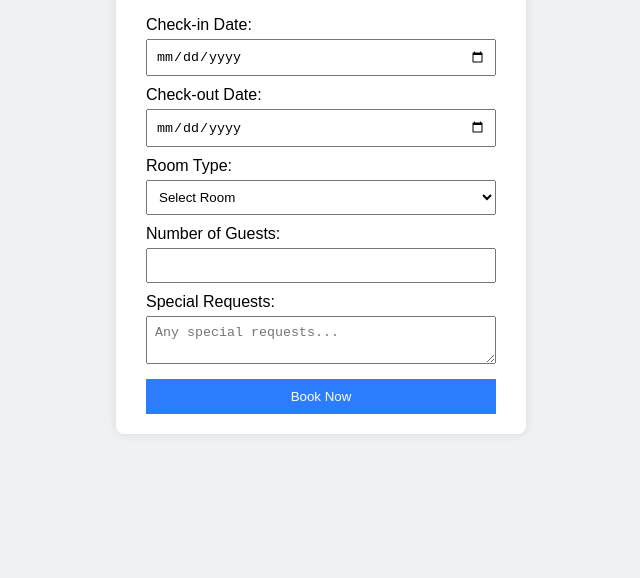
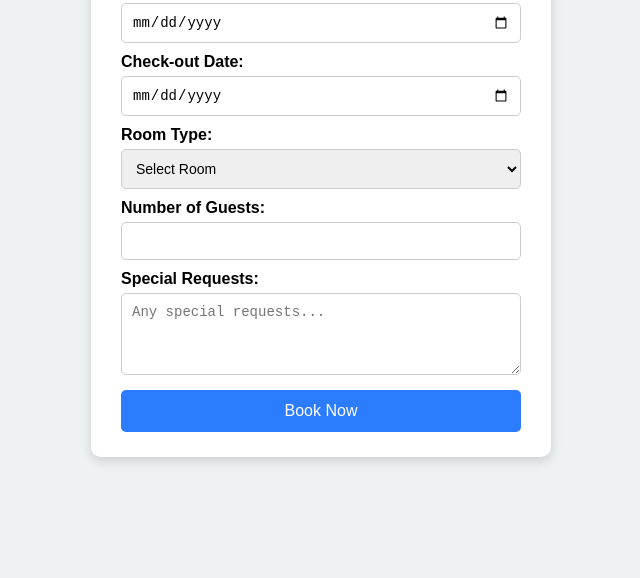
Before and after one commit to Amisha-1580/Hotel-Booking_form_spcl_training, a plain HTML site: page index.html in a window 1280 px wide. Shown: the part 238-816 px from the top of the page, without its empty margins (319-959 px from the left). Drawn offline with Linux system fonts and the light colour scheme.

Commit message:
Update style.css

```diff
--- a/style.css
+++ b/style.css
@@ -1,24 +1,32 @@
+/* General body styles */
 body {
   font-family: Arial, sans-serif;
   background-color: #eef2f3;
+  margin: 0;
+  padding: 0;
   display: flex;
   justify-content: center;
   align-items: center;
-  height: 100vh;
+  min-height: 100vh;
 }
 
+/* Container styling */
 .container {
-  background-color: white;
-  padding: 20px 30px;
-  border-radius: 8px;
-  width: 350px;
-  box-shadow: 0 0 10px rgba(0,0,0,0.1);
+  background-color: #fff;
+  padding: 25px 30px;
+  border-radius: 10px;
+  width: 400px;
+  box-shadow: 0 4px 12px rgba(0,0,0,0.15);
 }
 
+/* Heading */
 h1 {
   text-align: center;
+  margin-bottom: 20px;
+  color: #333;
 }
 
+/* Form styles */
 form {
   display: flex;
   flex-direction: column;
@@ -26,22 +34,54 @@ form {
 
 label {
   margin-top: 10px;
+  font-weight: bold;
 }
 
 input, select, textarea {
-  padding: 8px;
+  padding: 10px;
   margin-top: 5px;
+  border-radius: 5px;
+  border: 1px solid #ccc;
+  font-size: 14px;
 }
 
+/* Textarea */
+textarea {
+  resize: vertical;
+  min-height: 60px;
+}
+
+/* Button */
 button {
   margin-top: 15px;
-  padding: 10px;
+  padding: 12px;
   background-color: #2b7cff;
   color: white;
   border: none;
+  border-radius: 5px;
+  font-size: 16px;
   cursor: pointer;
+  transition: background-color 0.3s ease;
 }
 
 button:hover {
   background-color: #1f5fd4;
 }
+
+/* Responsive Design */
+@media (max-width: 480px) {
+  .container {
+    width: 90%;
+    padding: 20px;
+  }
+
+  input, select, textarea, button {
+    font-size: 16px;
+  }
+}
+
+@media (min-width: 481px) and (max-width: 768px) {
+  .container {
+    width: 70%;
+  }
+}
```
